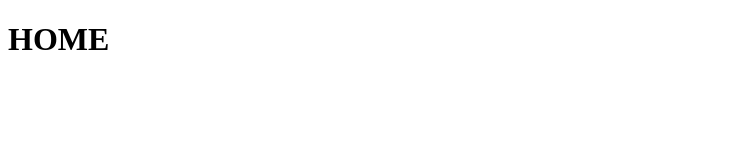
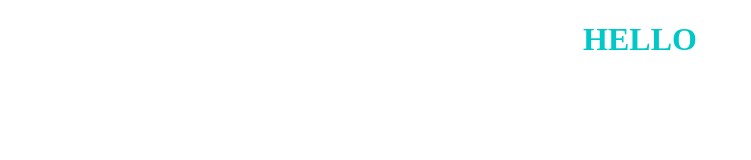
Before and after one commit to h94fu62ji/test, a plain HTML site: page index.html in a window 1280 px wide. Shown: the whole page, without its empty margins (0-751 px from the left). Drawn offline with Linux system fonts and the light colour scheme.

Commit message:
colorUpdate

```diff
--- a/index.html
+++ b/index.html
@@ -3,11 +3,11 @@
 <head>
     <meta charset="UTF-8">
     <meta name="viewport" content="width=device-width, initial-scale=1.0">
-    <title>Document</title>
+    <title>HOME</title>
     <link rel="stylesheet" href="./style.css">
 </head>
 <body>
-    <H1>HOME</H1>
+    <h1>HELLO</h1>
     <script src="./js/main.js" ></script>
 </body>
 </html>
--- a/style.css
+++ b/style.css
@@ -1 +1,4 @@
-/*# sourceMappingURL=style.css.map */
+h1 {
+  text-align: center;
+  color: rgb(0, 200, 200);
+}/*# sourceMappingURL=style.css.map */
```
Also changed, not shown: 1 other file.
